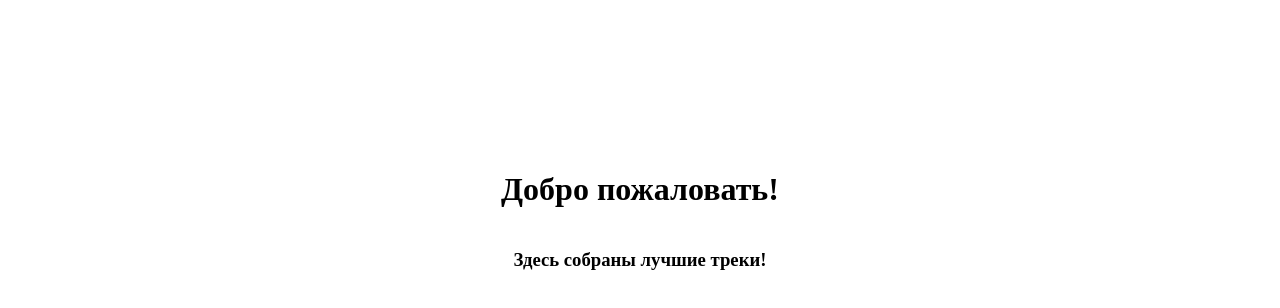
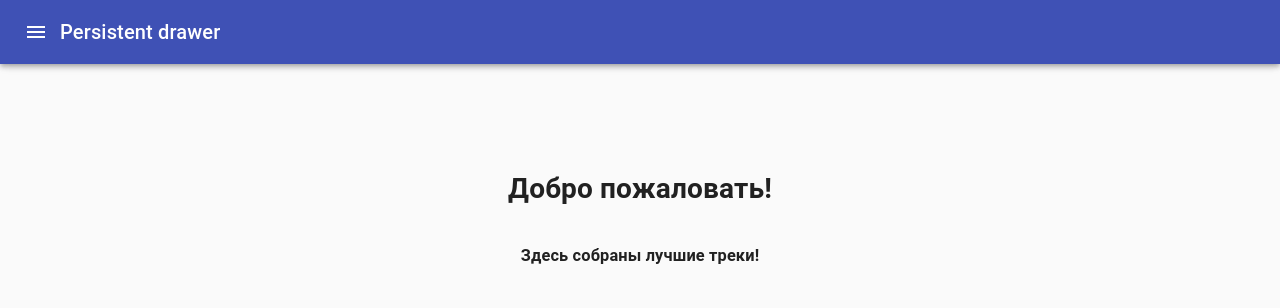
Before and after one commit to Elmuratovich/music-platform-FRONEND, a Next.js app: page / in a window 1280 px wide. Shown: the top 308 px of the page. Built offline with nearby package versions, Linux system fonts and the light colour scheme.

Commit message:
Burger menu

```diff
--- /dev/null
+++ b/components/Navbar.tsx
@@ -0,0 +1,84 @@
+import React from 'react';
+import clsx from 'clsx';
+import { makeStyles, useTheme } from '@material-ui/core/styles';
+import Drawer from '@material-ui/core/Drawer';
+import CssBaseline from '@material-ui/core/CssBaseline';
+import AppBar from '@material-ui/core/AppBar';
+import Toolbar from '@material-ui/core/Toolbar';
+import List from '@material-ui/core/List';
+import Typography from '@material-ui/core/Typography';
+import Divider from '@material-ui/core/Divider';
+import IconButton from '@material-ui/core/IconButton';
+import MenuIcon from '@material-ui/icons/Menu';
+import ChevronLeftIcon from '@material-ui/icons/ChevronLeft';
+import ChevronRightIcon from '@material-ui/icons/ChevronRight';
+import ListItem from '@material-ui/core/ListItem';
+import ListItemIcon from '@material-ui/core/ListItemIcon';
+import ListItemText from '@material-ui/core/ListItemText';
+import InboxIcon from '@material-ui/icons/MoveToInbox';
+import MailIcon from '@material-ui/icons/Mail';
+import { useRouter } from 'next/router';
+
+const menuItems = [
+    { text: 'Главная', href: '/' },
+    { text: 'Список треков', href: '/tracks' },
+    { text: 'Список альбомов', href: '/albums' }
+]
+
+
+export default function PersistentDrawerLeft() {
+    const [open, setOpen] = React.useState(false);
+    const router = useRouter()
+
+    const handleDrawerOpen = () => {
+        setOpen(true);
+    };
+
+    const handleDrawerClose = () => {
+        setOpen(false);
+    };
+
+    return (
+        <div>
+            <CssBaseline />
+            <AppBar
+                position="fixed"
+            >
+                <Toolbar>
+                    <IconButton
+                        color="inherit"
+                        aria-label="open drawer"
+                        onClick={handleDrawerOpen}
+                        edge="start"
+                    >
+                        <MenuIcon />
+                    </IconButton>
+                    <Typography variant="h6" noWrap>
+                        Persistent drawer
+                    </Typography>
+                </Toolbar>
+            </AppBar>
+            <Drawer
+                variant="persistent"
+                anchor="left"
+                open={open}
+            >
+                <div>
+                    <IconButton onClick={handleDrawerClose}>
+                        <ChevronLeftIcon />
+                    </IconButton>
+                </div>
+                <List>
+                    {menuItems.map(({text, href}, index) => (
+                        <ListItem button key={href} onClick={() => router.push(href)}>
+                            <ListItemIcon>
+                                {index % 2 === 0 ? <InboxIcon /> : <MailIcon />}
+                            </ListItemIcon>
+                            <ListItemText primary={text} />
+                        </ListItem>
+                    ))}
+                </List>
+            </Drawer>
+        </div>
+    );
+}
--- a/package.json
+++ b/package.json
@@ -11,6 +11,8 @@
   "dependencies": {
     "@emotion/react": "^11.9.0",
     "@emotion/styled": "^11.8.1",
+    "@material-ui/core": "^4.12.4",
+    "@material-ui/icons": "^4.11.3",
     "@mui/icons-material": "^5.6.2",
     "@mui/material": "^5.6.2",
     "@mui/styled-engine-sc": "^5.6.1",
--- a/pages/index.tsx
+++ b/pages/index.tsx
@@ -1,9 +1,11 @@
 import { Button } from "@mui/material";
 import React from "react";
+import Navbar from "../components/Navbar";
 
 const Index = () => {
     return (
         <>
+        <Navbar/>
             <div className="center">
                 <h1>Добро пожаловать!</h1>
                 <h3>Здесь собраны лучшие треки!</h3>
```
Also changed, not shown: pages/tracks/index.tsx (added, +11 -0 lines), 1 other file (tests, documents, lock files or other folders).
